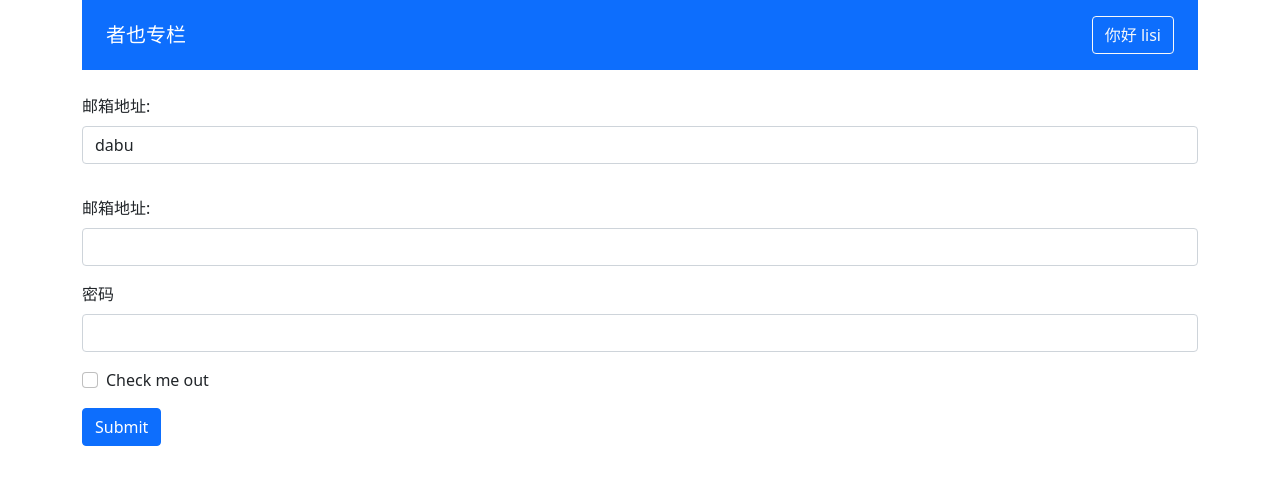
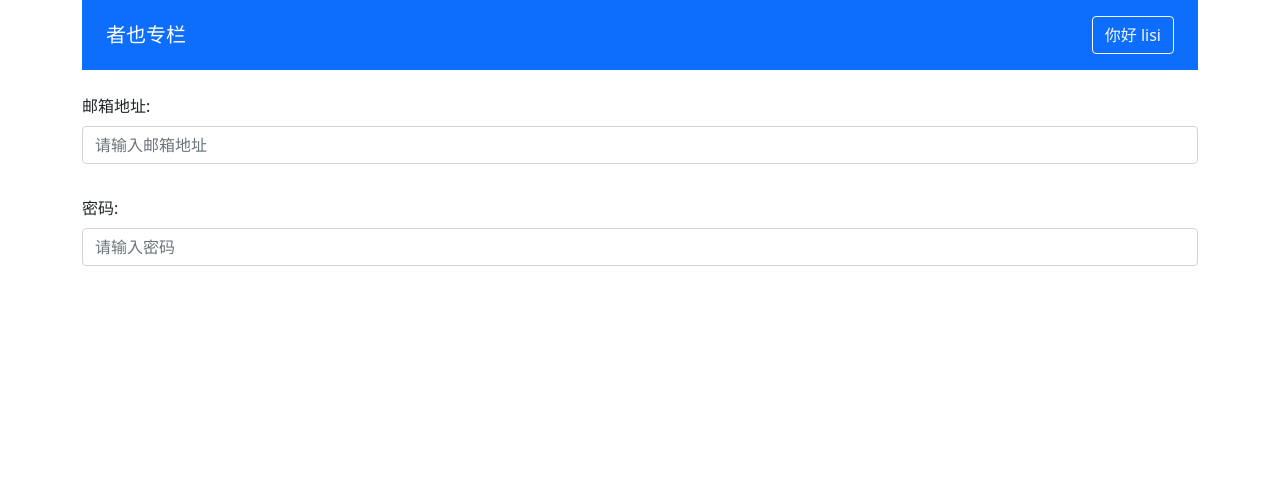
Before and after one commit to q2419068625/zheye, a Vue app: page / in a window 1280 px wide. Shown: the top 484 px of the page. Built offline with nearby package versions, Linux system fonts and the light colour scheme.

Commit message:
指出默认属性

```diff
--- a/src/App.vue
+++ b/src/App.vue
@@ -5,35 +5,12 @@
     <form>
       <div class="mb-3">
         <label class="form-label">邮箱地址:</label>
-        <validate-input :rules="emailRules" v-model="emailVal"></validate-input>
+        <validate-input placeholder="请输入邮箱地址" type="text" :rules="emailRules" v-model="emailVal"></validate-input>
       </div>
-      <div class="mb-3">
-        <label for="exampleInputEmail1" class="form-label">邮箱地址:</label>
-        <input
-          type="email"
-          class="form-control"
-          id="exampleInputEmail1"
-          aria-describedby="emailHelp"
-          v-model="emailRef.val"
-          @blur="validateEmail"
-        />
-        <div id="emailHelp" v-if="emailRef.error" class="form-text">
-          {{ emailRef.message }}
-        </div>
+        <div class="mb-3">
+        <label class="form-label">密码:</label>
+        <validate-input placeholder="请输入密码" type="password"  :rules="passwordRules" v-model="passwordVal"></validate-input>
       </div>
-      <div class="mb-3">
-        <label for="exampleInputPassword1" class="form-label">密码</label>
-        <input
-          type="password"
-          class="form-control"
-          id="exampleInputPassword1"
-        />
-      </div>
-      <div class="mb-3 form-check">
-        <input type="checkbox" class="form-check-input" id="exampleCheck1" />
-        <label class="form-check-label" for="exampleCheck1">Check me out</label>
-      </div>
-      <button type="submit" class="btn btn-primary">Submit</button>
     </form>
   </div>
 </template>
@@ -84,7 +61,6 @@ const testUser: UserProps = {
   isLogin: true,
   name: 'lisi',
 }
-const emailReg = /^[A-Za-z0-9\u4e00-\u9fa5]+@[a-zA-Z0-9_-]+(\.[a-zA-Z0-9_-]+)+$/
 export default defineComponent({
   name: 'App',
   components: {
@@ -97,29 +73,24 @@ export default defineComponent({
       {type: 'required', message: '电子邮箱地址不能为空'},
       {type: 'email', message: '请输入正确的电子邮箱格式'},
     ]
-    const emailVal = ref('dabu')
+    const passwordRules: RulesProp = [
+      {type: 'required', message: '密码不能为空'}
+    ]
+    const emailVal = ref('')
+    const passwordVal = ref('')
     const emailRef = reactive({
       val: '',
       error: false,
       message: ''
     })
-    const validateEmail = () => {
-      if(emailRef.val.trim() === '') {
-        emailRef.error = true;
-        emailRef.message = 'can not be empty'
-      }else if(!emailReg.test(emailRef.val)) {
-        emailRef.error = true;
-        emailRef.message = 'should be valid email'
-      }
-    }
-
     return {
       list: testData,
       user: testUser,
       emailRef,
-      validateEmail,
       emailRules,
-      emailVal
+      emailVal,
+      passwordRules,
+      passwordVal
     }
   },
 })
--- a/src/components/ValidateInput.vue
+++ b/src/components/ValidateInput.vue
@@ -7,6 +7,7 @@
           :value="inputRef.val"
           @blur="validateEmail"
           @input="updateValue"
+          v-bind="attrs"
         />
         <span v-if="inputRef.error" class="invalid-feedback">{{ inputRef.message }}</span>
       </div>
@@ -26,7 +27,9 @@ export default defineComponent({
     rules: Array as PropType<RulesProp>,
     modelValue:String
   },
+  inheritAttrs:false,
   setup (props, context) {
+    const attrs = context.attrs
     const inputRef = reactive({
       val: props.modelValue || '',
       error: false,
@@ -62,7 +65,8 @@ export default defineComponent({
     return {
       inputRef,
       validateEmail,
-      updateValue
+      updateValue,
+      attrs
     }
   }
 })
```
